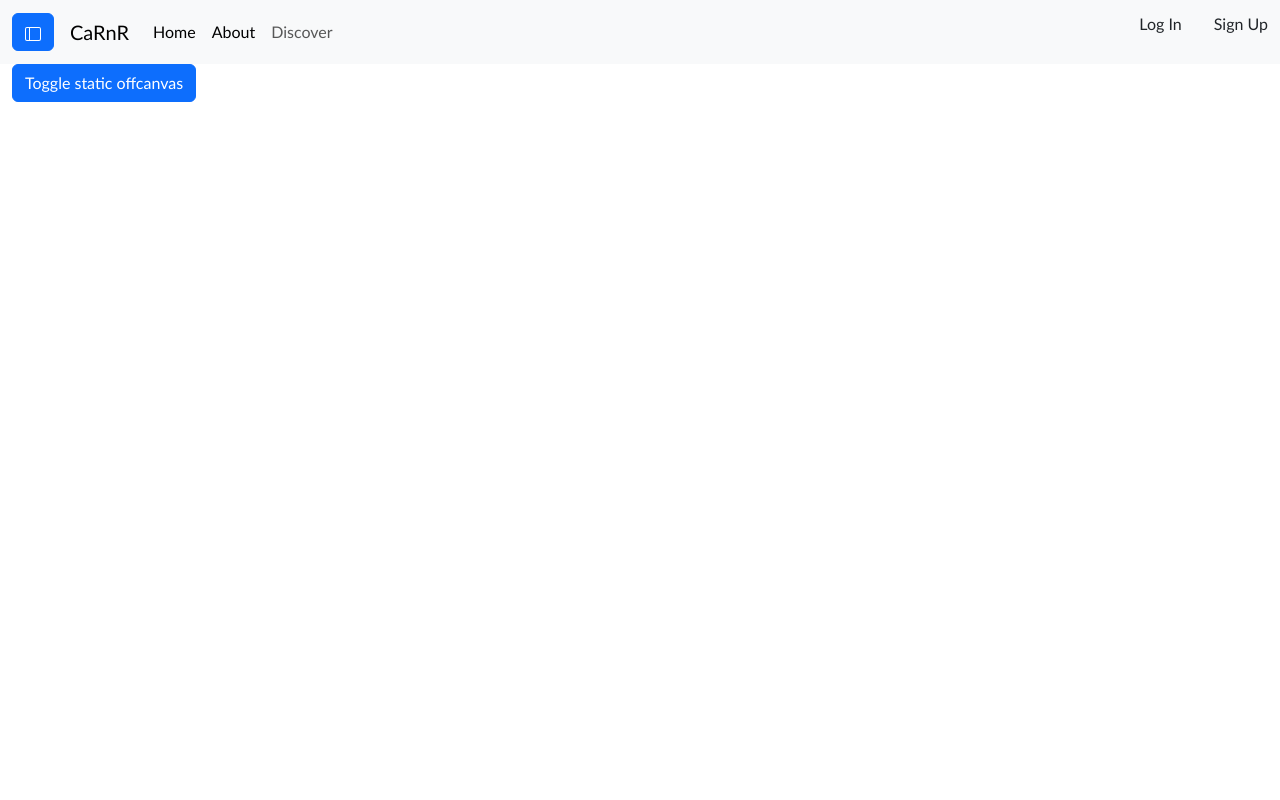
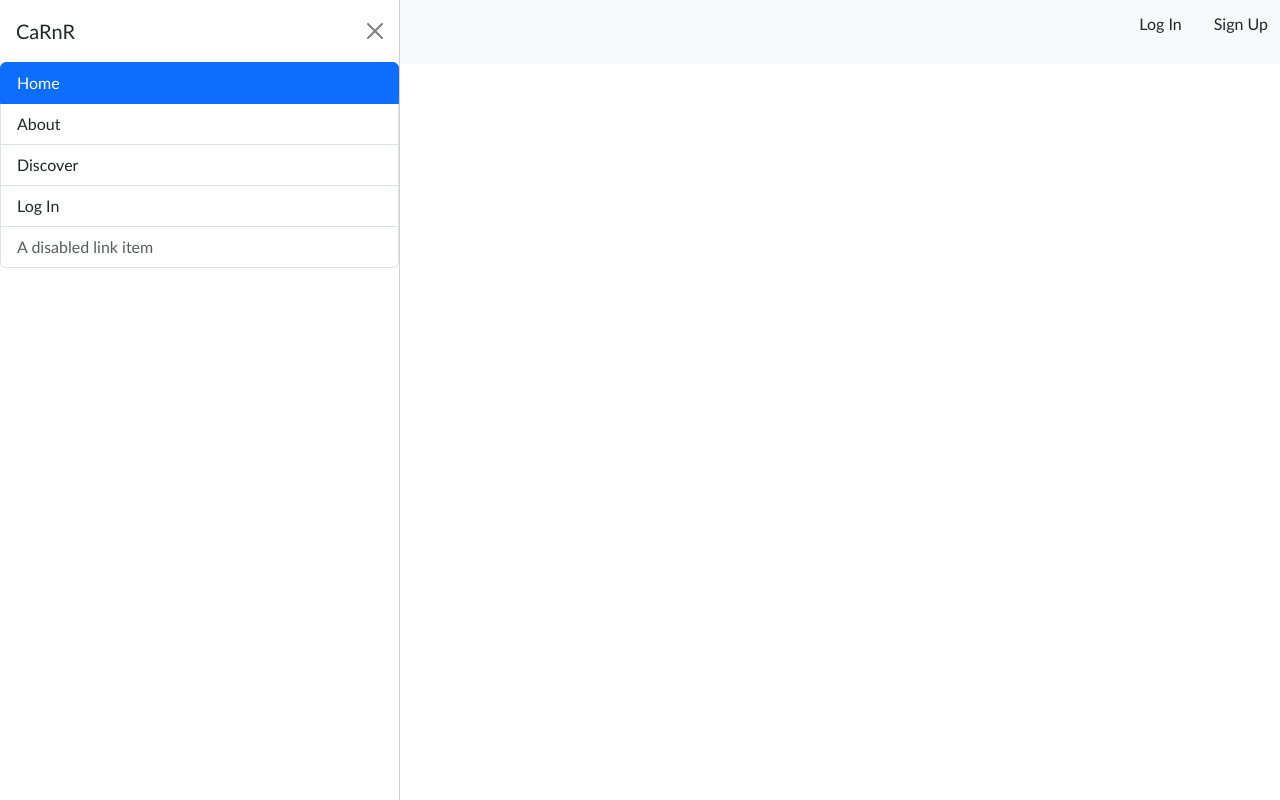
Before and after one commit to Monkey3123/CS-476-Project, a React (Create React App) app in the folder carbnb/: page / in a window 1280 px wide. Both pictures are taken after a click on the button 33 px from the left and 32 px from the top of the page. Built offline with nearby package versions, Linux system fonts and the light colour scheme.

Commit message:
made some minor changes

```diff
--- a/carbnb/src/App.js
+++ b/carbnb/src/App.js
@@ -1,14 +1,12 @@
 import "./App.css";
 import NavBar from "./components/Navbar";
 import { BrowserRouter as Router } from "react-router-dom";
-import AsideBar from "./components/Navbar/AsideBar";
 import { useState } from "react";
 
 function App() {
   return (
     <div>
       <NavBar />
-      <AsideBar />
     </div>
   );
 }
--- a/carbnb/src/components/Navbar/AsideBar.js
+++ /dev/null
@@ -1,40 +0,0 @@
-function AsideBar() {
-  return (
-    <div className="container-fluid">
-      <button
-        className="btn btn-primary"
-        type="button"
-        data-bs-toggle="offcanvas"
-        data-bs-target="#staticBackdrop"
-        aria-controls="staticBackdrop"
-      >
-        Toggle static offcanvas
-      </button>
-
-      <div
-        className="offcanvas offcanvas-start"
-        data-bs-backdrop="static"
-        tabIndex="-1"
-        id="staticBackdrop"
-        aria-labelledby="staticBackdropLabel"
-      >
-        <div className="offcanvas-header">
-          <h5 className="offcanvas-title" id="staticBackdropLabel">
-            Offcanvas
-          </h5>
-          <button
-            type="button"
-            className="btn-close"
-            data-bs-dismiss="offcanvas"
-            aria-label="Close"
-          ></button>
-        </div>
-        <div className="offcanvas-body">
-          <div>I will not close if you click outside of me.</div>
-        </div>
-      </div>
-    </div>
-  );
-}
-
-export default AsideBar;
--- a/carbnb/src/components/Navbar/index.js
+++ b/carbnb/src/components/Navbar/index.js
@@ -1,4 +1,5 @@
 import React from "react";
+import { useState } from "react";
 import { FaBars } from "react-icons/fa";
 import {
   Nav,
@@ -18,6 +19,11 @@ const onClick = () => {
 };
 
 const NavBar = () => {
+  const [showAside, setShowAside] = useState(false);
+
+  const handleToggleAside = () => {
+    setShowAside(!showAside);
+  };
   return (
     <>
       <nav className="navbar navbar-expand-lg bg-body-tertiary">
@@ -29,7 +35,7 @@ const NavBar = () => {
               data-bs-toggle="offcanvas"
               data-bs-target="#staticBackdrop"
               aria-controls="staticBackdrop"
-              onClick={onClick}
+              onClick={handleToggleAside}
             >
               <svg
                 xmlns="http://www.w3.org/2000/svg"
@@ -88,6 +94,50 @@ const NavBar = () => {
           </div>
         </div>
       </nav>
+      <div
+        className={`offcanvas offcanvas-start ${showAside ? "show" : ""}`}
+        data-bs-backdrop="static"
+        tabIndex="-1"
+        id="staticBackdrop"
+        aria-labelledby="staticBackdropLabel"
+      >
+        <div className="offcanvas-header">
+          <h5 className="offcanvas-title" id="staticBackdropLabel">
+            CaRnR
+          </h5>
+          <button
+            type="button"
+            className="btn-close"
+            data-bs-dismiss="offcanvas"
+            aria-label="Close"
+            onClick={handleToggleAside}
+          ></button>
+        </div>
+        <div class="list-group">
+          <a
+            href="#"
+            class="list-group-item list-group-item-action active"
+            aria-current="true"
+          >
+            Home
+          </a>
+          <a href="#" class="list-group-item list-group-item-action">
+            About
+          </a>
+          <a href="#" class="list-group-item list-group-item-action">
+            Discover
+          </a>
+          <a href="#" class="list-group-item list-group-item-action">
+            Log In
+          </a>
+          <a
+            class="list-group-item list-group-item-action disabled"
+            aria-disabled="true"
+          >
+            A disabled link item
+          </a>
+        </div>
+      </div>
     </>
   );
 };
```
